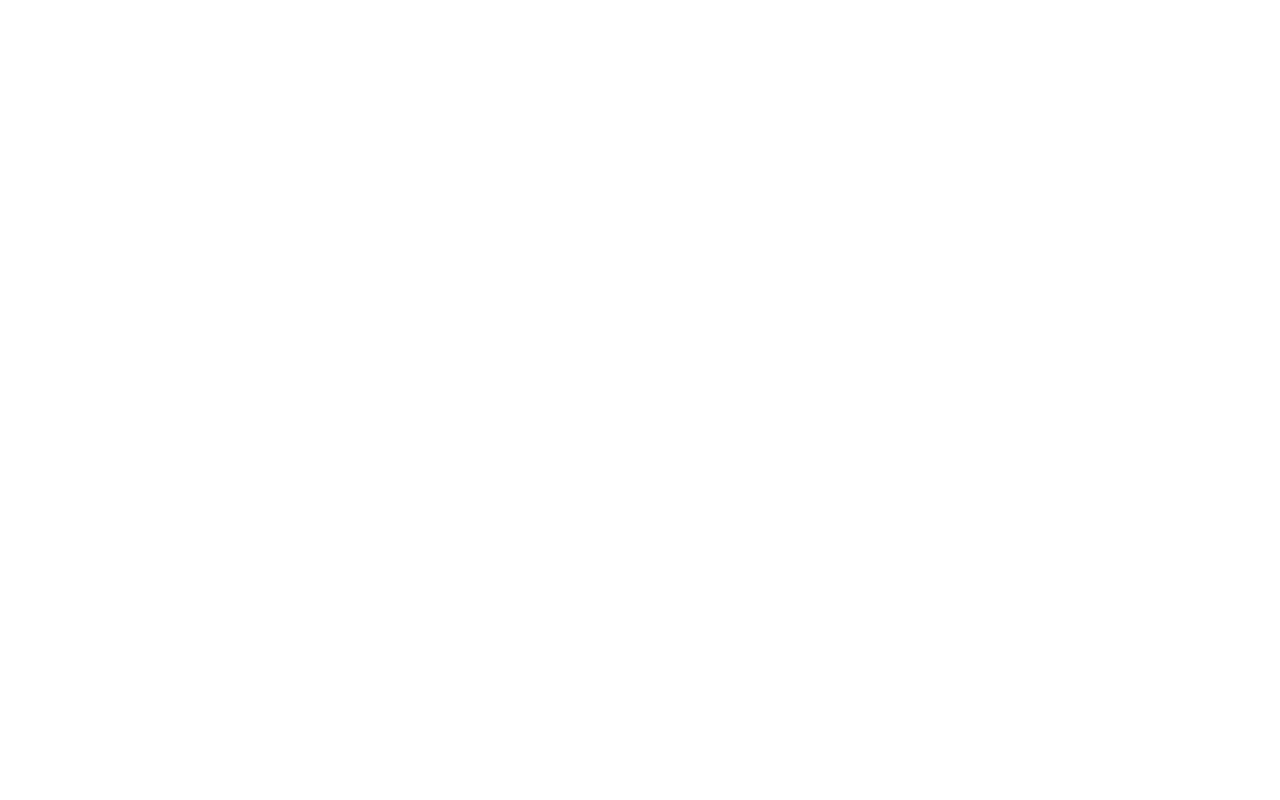
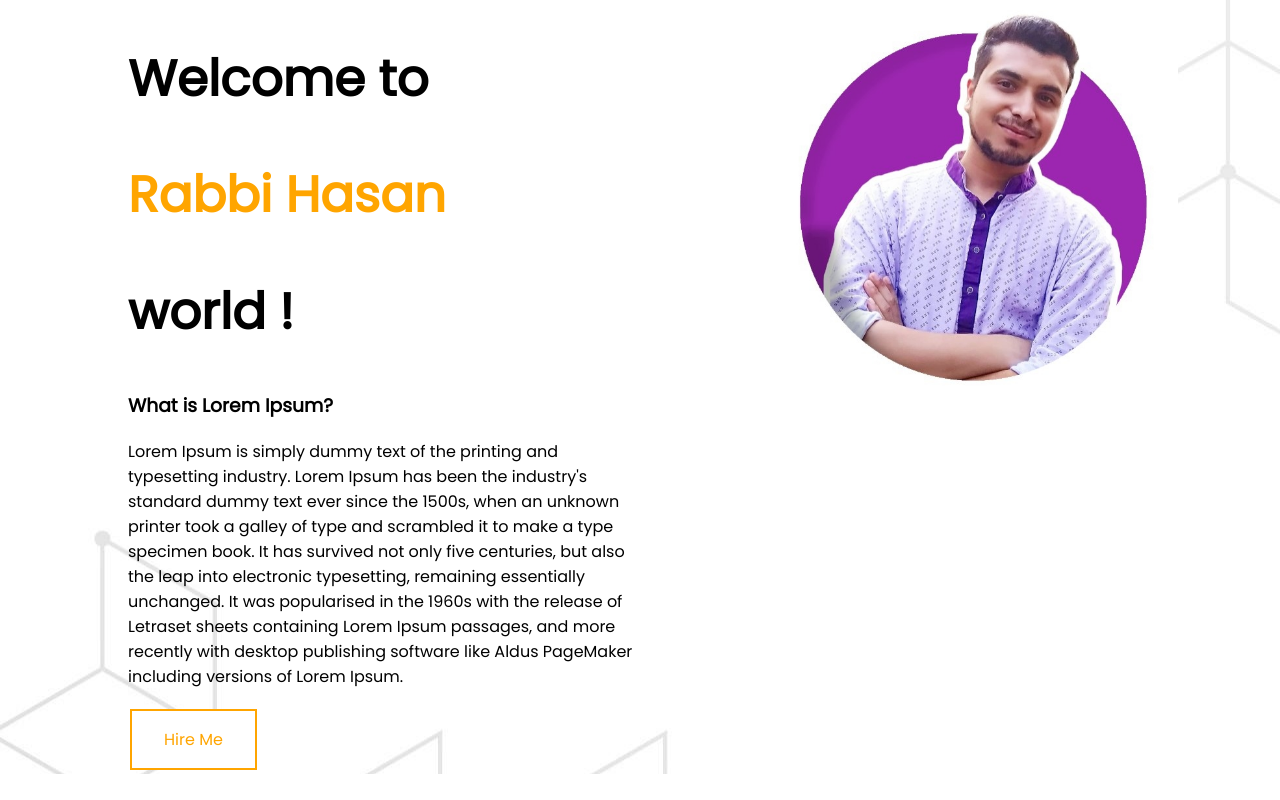
Before and after one commit to mdrabbihasanbd/developer-portfolio, a plain HTML site: page index.html in a window 1280 px wide. Drawn offline with Linux system fonts and the light colour scheme.

Commit message:
top banner added

```diff
--- a/index.html
+++ b/index.html
@@ -1,13 +1,39 @@
 <!DOCTYPE html>
 <html lang="en">
+
 <head>
     <meta charset="UTF-8">
     <meta http-equiv="X-UA-Compatible" content="IE=edge">
     <meta name="viewport" content="width=device-width, initial-scale=1.0">
     <title>Rabbi portfolio</title>
+    <link rel="preconnect" href="https://fonts.googleapis.com">
+    <link rel="preconnect" href="https://fonts.gstatic.com" crossorigin>
+    <link href="https://fonts.googleapis.com/css2?family=Poppins&display=swap" rel="stylesheet">
     <link rel="stylesheet" href="style.css">
 </head>
+
 <body>
+    <section class="top-banner">
+        <div class="pds">
+            <h1>Welcome to</h1>
+            <h1><span class="phead">Rabbi Hasan</span> </h1>
+            <h1>world !</h1>
+            <h3>What is Lorem Ipsum?</h3>
+            <p>Lorem Ipsum is simply dummy text of the printing and typesetting industry. Lorem Ipsum has been the
+                industry's standard dummy text ever since the 1500s, when an unknown printer took a galley of type and
+                scrambled it to make a type specimen book. It has survived not only five centuries, but also the leap
+                into
+                electronic typesetting, remaining essentially unchanged. It was popularised in the 1960s with the
+                release of
+                Letraset sheets containing Lorem Ipsum passages, and more recently with desktop publishing software like
+                Aldus PageMaker including versions of Lorem Ipsum.</p>
+            <a class="link-button" href="https://www.linkedin.com/in/md-rabbi-hasan/" target="_blank">Hire Me</a>
+        </div>
+        <div class="pds">
+            <img src="images/rabbi.jpg" alt="" srcset="">
+        </div>
+    </section>
 
 </body>
+
 </html>
--- a/style.css
+++ b/style.css
@@ -0,0 +1,60 @@
+body {
+
+    font-family: 'Poppins', sans-serif;
+    margin: 0;
+
+}
+
+h1 {
+    font-size: 50px;
+}
+
+.phead {
+    color: orange;
+}
+
+section {
+    display: flex;
+}
+
+.pds {
+    width: 80%;
+    padding-left: 10%;
+}
+
+.pds img {
+
+    width: 80%;
+}
+
+
+
+.link-button {
+    background-color: #4CAF50;
+    /* Green */
+    border: 2px solid orange;
+    color: orange;
+    background-color: white;
+    padding: 16px 32px;
+    text-align: center;
+    text-decoration: none;
+    display: inline-block;
+    font-size: 16px;
+    margin: 4px 2px;
+    transition-duration: 0.4s;
+    cursor: pointer;
+
+}
+
+.link-button:hover {
+    border: 2px solid none;
+    color: white;
+    background-color: orange;
+
+
+}
+
+.top-banner {
+    background-image: url(images/background1.jpg);
+    background-repeat: no-repeat;
+}
```
Also changed, not shown: images/background.jpg (added), images/background1.jpg (added), images/dream-bg.png (added), images/exp-bg.png (added), images/jhankar.png (added), images/jhankar2.png (added), images/my-bg.png (added), images/my-bg2.png (added), images/rabbi.jpg (added), images/rabbi2.jpg (added), images/top-banner.png (added), 7 other files.
